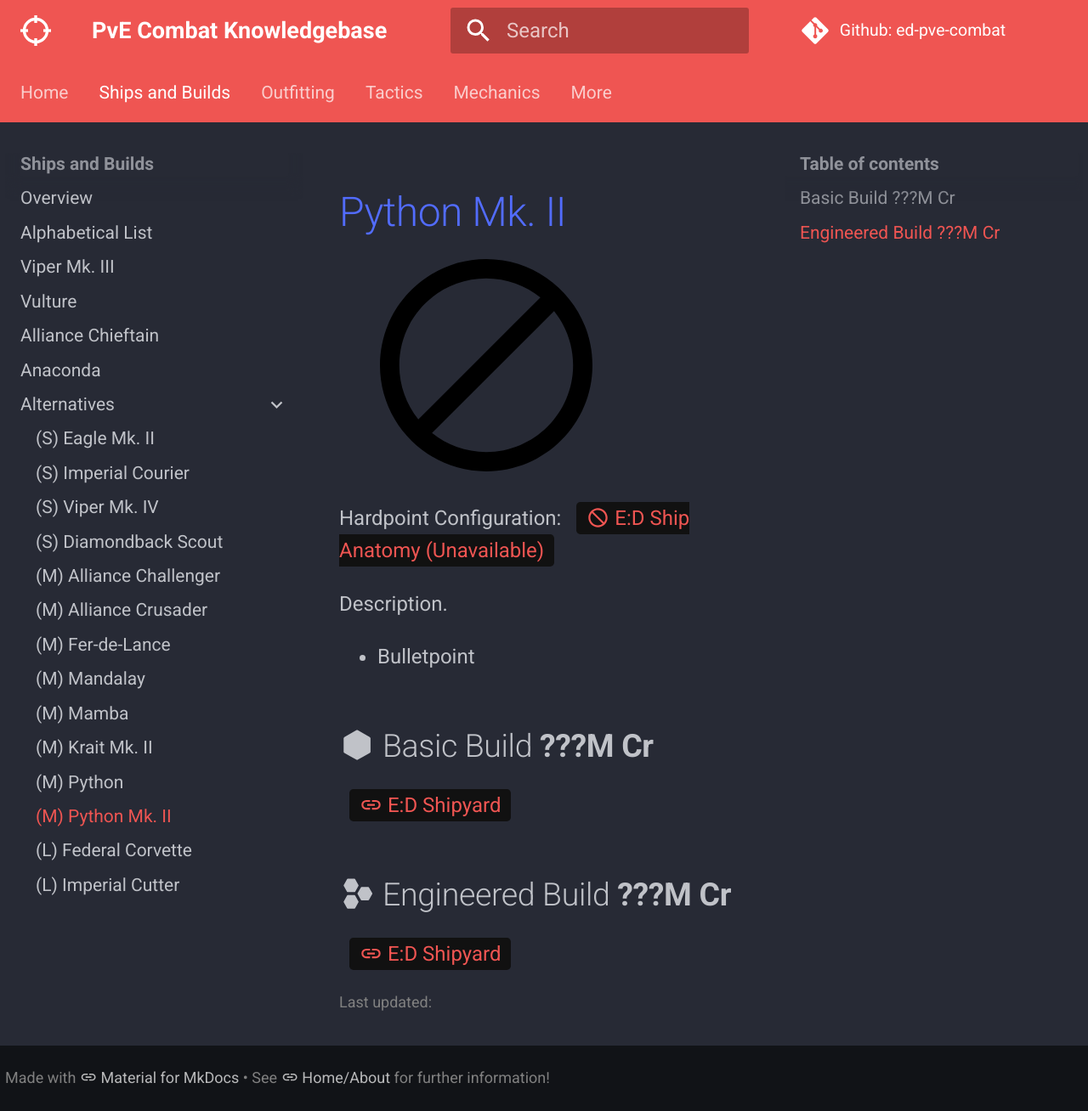
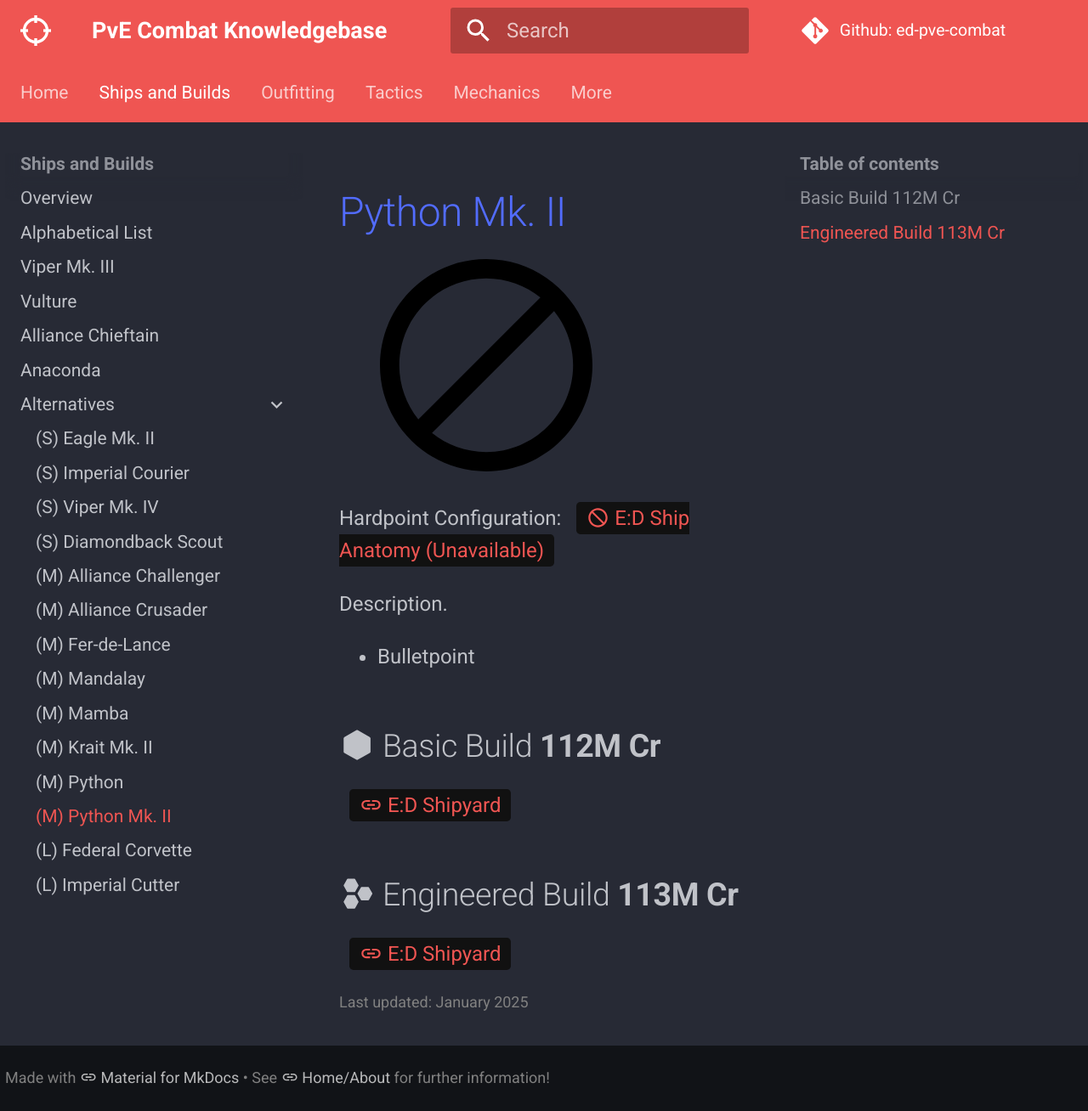
Before and after one commit to BrainProtest/ed-pve-combat, an MkDocs documentation site: the page built from docs/ships/python2.md, in a window 1280 px wide and 1308 px high. Shown: the whole window at 85% size. Built offline with MkDocs 1.6.1 and Material for MkDocs 9.7.7, drawn with Linux system fonts in a browser that asks for light colours; comment, search, counter and statistics services are not loaded.

Commit message:
Add preliminary builds for Python2, Mandalay

```diff
--- a/docs/ships/python2.md
+++ b/docs/ships/python2.md
@@ -7,15 +7,15 @@
 
 * Bulletpoint
 
-## :material-hexagon: Basic Build **???M Cr**
+## :material-hexagon: Basic Build **112M Cr**
 
-[:material-link: E:D Shipyard](){target=_blank, .bulletinLink}
+[:material-link: E:D Shipyard](https://edsy.org/#/L=IF00000H4C0SC0,HgB00HgB00HgB00HgB00FCg00FCg00,DBw00DBw00DBw00DBw00DBw00CEg00,9p300AAA00APo00Adt00Arw00B8g00BNC00Bb600,,7Ue0015O0013q0020m0010i0010i00,PvE_0Combat_0_D_0Basic){target=_blank, .bulletinLink}
 <!-- [:material-link: Coriolis](){target=_blank, .bulletinLink} -->
 
-## :material-hexagon-multiple: Engineered Build **???M Cr**
+## :material-hexagon-multiple: Engineered Build **113M Cr**
 
-[:material-link: E:D Shipyard](){target=_blank, .bulletinLink}
+[:material-link: E:D Shipyard](https://edsy.org/#/L=IF00000H4C0SC0,HgBG0BI_W0HgBG0BM_W0HgBG0BM_W0HgBG0BM_W0KZyG07M_W0KZyG07M_W0,DCYG09L_W0DBwG09L_W0DBwG09L_W0DBwG05L_W0DBwG05L_W0CEgG02G_W0,9p3G05I_W0AAAG03I_W0APoG05I_W0AdtG05J_W0AsO00B8gG03L_W0BNCG05G_W0Bb600,,7UeG09L_W07goG054_W013qG05I_W020m0010iG05I_W010iG05I_W0,PvE_0Combat_0_D_0Full_0Engi){target=_blank, .bulletinLink}
 <!-- [:material-link: Coriolis](){target=_blank, .bulletinLink} -->
 
-Last updated:
+Last updated: January 2025
 {: .hint }
```
Also changed, not shown: docs/ships/mandalay.md (+6 -6 lines).
